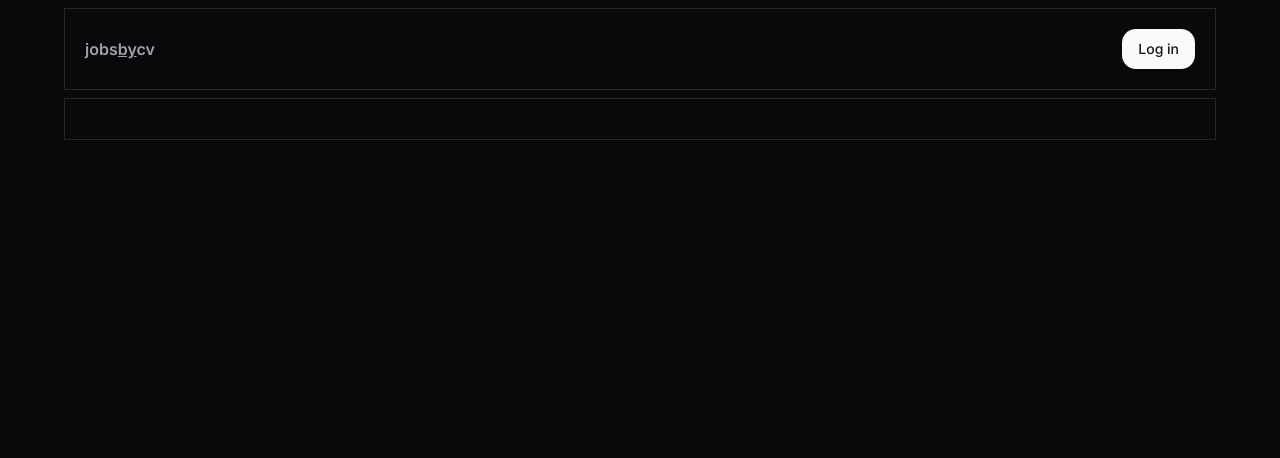
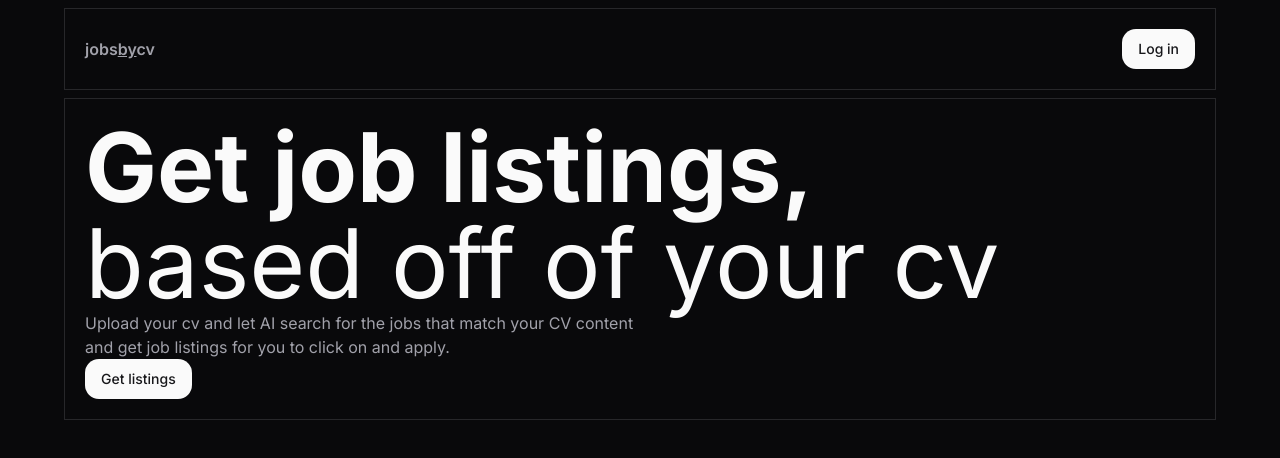
Before and after one commit to motorcykle/jobs_by_cv, a Next.js app: page / in a window 1280 px wide. Shown: the top 458 px of the page. Built offline with nearby package versions, Linux system fonts and the light colour scheme; no server answers.

Commit message:
prisma client instance

```diff
--- a/src/app/api/auth/[...nextauth]/route.ts
+++ b/src/app/api/auth/[...nextauth]/route.ts
@@ -4,7 +4,15 @@ import { PrismaAdapter } from "@auth/prisma-adapter";
 import NextAuth, { AuthOptions } from "next-auth"
 import GoogleProvider from "next-auth/providers/google";
 
-const prisma = new PrismaClient()
+const globalForPrisma = global as unknown as { prisma: PrismaClient }
+
+export const prisma =
+  globalForPrisma.prisma ||
+  new PrismaClient({
+    log: ['query'],
+  })
+
+if (process.env.NODE_ENV !== 'production') globalForPrisma.prisma = prisma
 
 export const authOptions: AuthOptions = {
   secret: process.env.NEXTAUTH_SECRET,
--- a/src/app/page.tsx
+++ b/src/app/page.tsx
@@ -1,15 +1,31 @@
 "use client"
+import { Button } from '@/components/ui/button'
 import { getSession, signIn, signOut, useSession } from 'next-auth/react'
 import Image from 'next/image'
+import { useRouter } from 'next/navigation'
 
 export default function Home() {
   const session = useSession()
+  const router = useRouter()
 
   return (
     <main className="">
       <div className="max-w-6xl mx-auto border p-5">
 
+        <section className='space'>
+          <h1 className='text-4xl md:text-8xl'> <span className=' font-bold'>Get job listings,</span> <br /> based off of your cv</h1>
+          <p className=' max-w-xl text-muted-foreground'>Upload your cv and let AI search for the jobs that match your CV content and get job listings for you to click on and apply.</p>
+        </section>
 
+        <Button onClick={() => {
+          if (session?.data?.user) {
+            router.push("/listings")
+          } else {
+            signIn()
+          }
+        }}>
+          Get listings
+        </Button>
 
       </div>
     </main>
```
